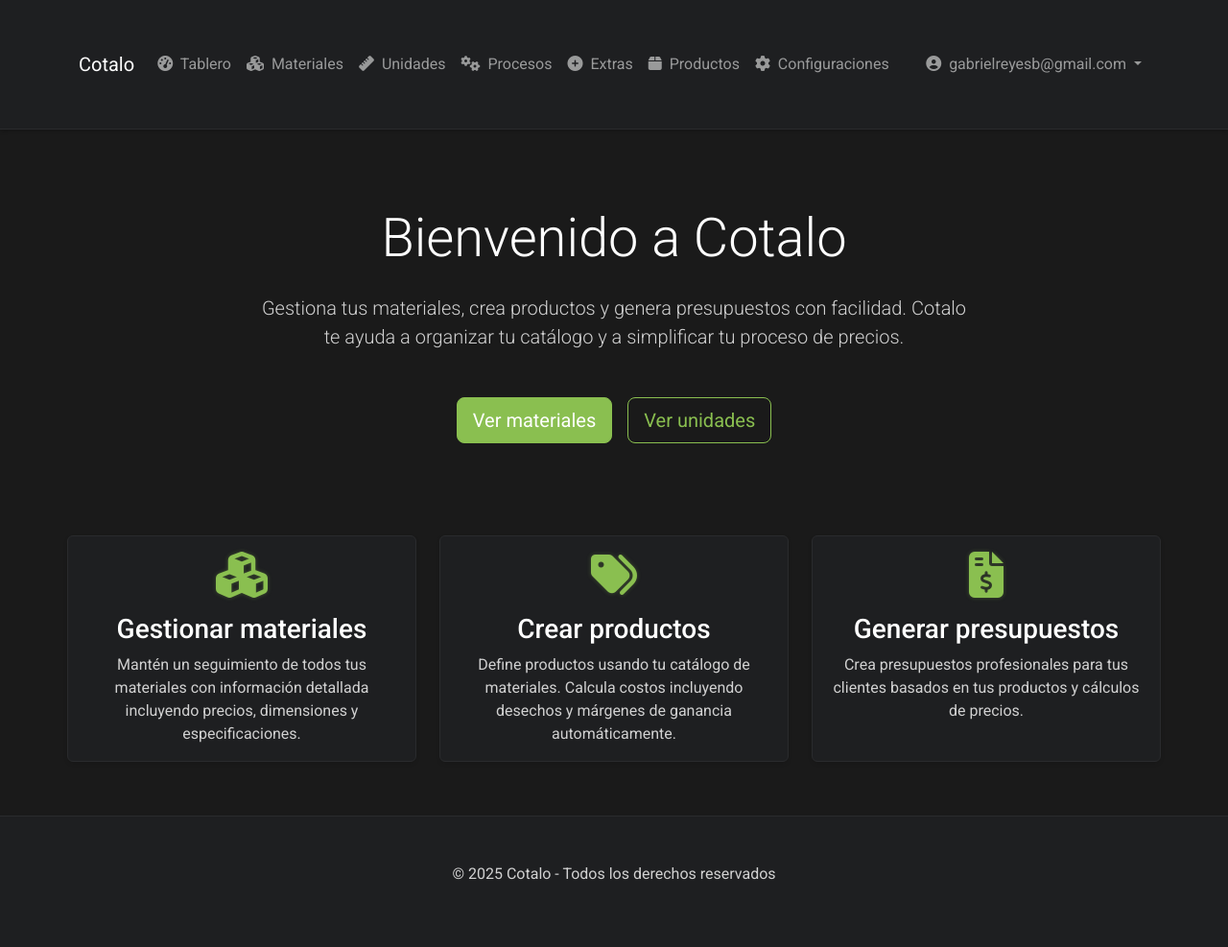
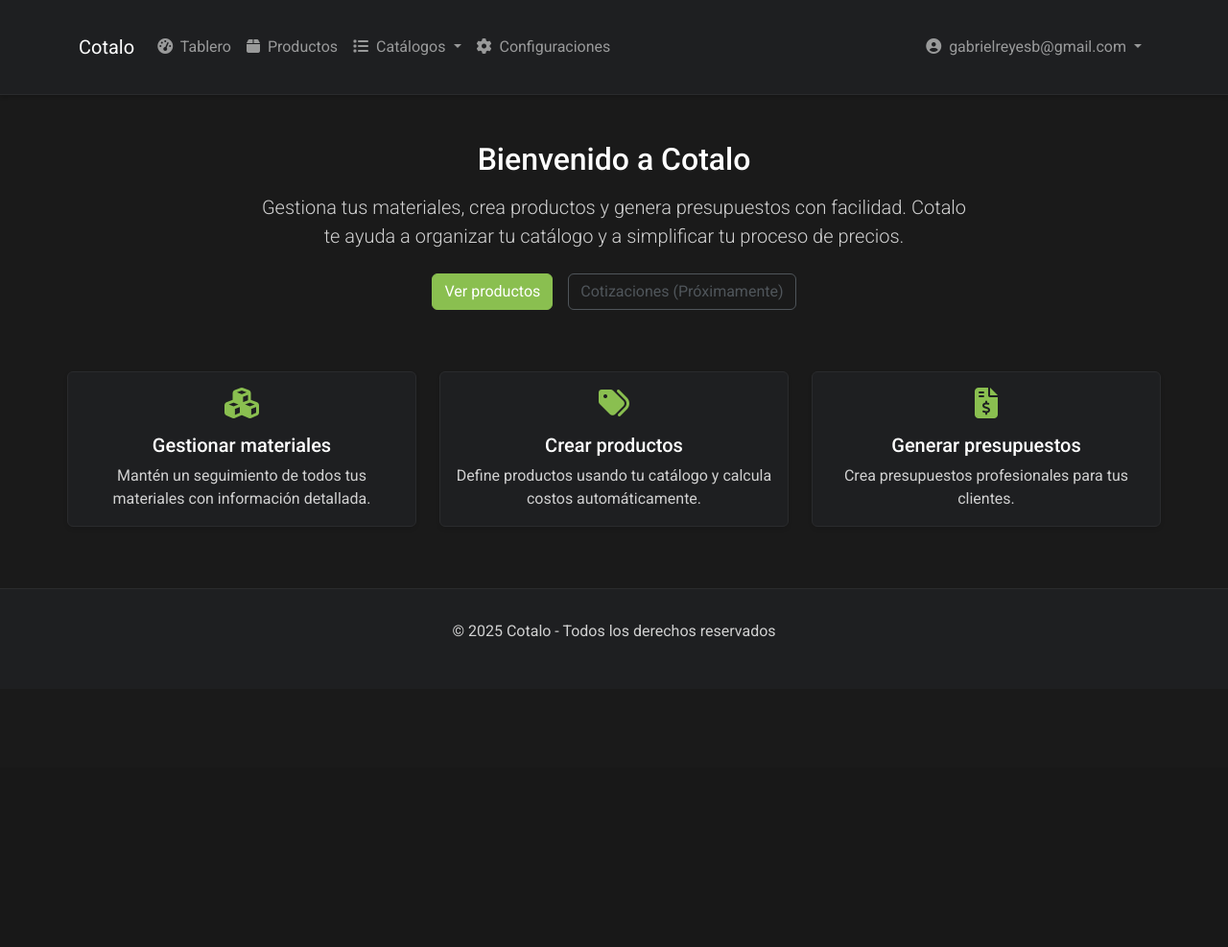
Before and after one commit to gabrielreyesb/cotalo2, a Rails app: page / in a window 1280 px wide. Shown: the whole page at 96% size. After the commit the page ends 664 px from the top, so only its background shows below. Run offline with Rails 7, Linux system fonts and the light colour scheme; a user stored in the database is signed in; style sheets or scripts are compiled from the project's sources; some libraries are stand-ins or nearby versions.

Commit message:
Mejoras visuales generales

```diff
--- a/app/assets/stylesheets/_dark_theme.scss
+++ b/app/assets/stylesheets/_dark_theme.scss
@@ -76,11 +76,11 @@ body {
   &-brand {
     display: flex;
     align-items: center;
-    height: 70px;
+    height: 50px;
   }
 
   &-logo {
-    max-height: 60px;
+    max-height: 40px;
     width: auto;
     object-fit: contain;
   }
--- a/app/assets/stylesheets/application.scss
+++ b/app/assets/stylesheets/application.scss
@@ -28,8 +28,8 @@ body {
 
 // Container adjustments for dark theme
 .container, .container-fluid {
-  padding-top: 1.5rem;
-  padding-bottom: 1.5rem;
+  padding-top: 1rem;
+  padding-bottom: 1rem;
 }
 
 // Link styling for dark theme
@@ -45,13 +45,22 @@ a {
 
 // Application-specific styles
 .main-content {
-  min-height: calc(100vh - 200px);
-  padding: 2rem 0;
+  min-height: auto;
+  padding: 1.5rem 0;
 }
 
 .footer {
   background-color: var(--nav-bg);
   border-top: 1px solid var(--border-color);
-  padding: 1.5rem 0;
+  padding: 1rem 0;
   color: var(--text-secondary);
+  margin-top: 1rem;
 }
+
+// Hide debugging containers
+[style*="border: 3px solid red"],
+div:empty,
+.empty-container,
+div:has(> .debug) {
+  display: none !important;
+}
--- a/app/views/home/index.html.erb
+++ b/app/views/home/index.html.erb
@@ -1,34 +1,33 @@
 <div class="row">
-  <div class="col-md-10 offset-md-1 col-lg-8 offset-lg-2 text-center my-5">
-    <h1 class="display-4 mb-4">Bienvenido a Cotalo</h1>
-    <p class="lead mb-5">
+  <div class="col-md-10 offset-md-1 col-lg-8 offset-lg-2 text-center my-4">
+    <h2 class="mb-3">Bienvenido a Cotalo</h2>
+    <p class="lead mb-4">
       Gestiona tus materiales, crea productos y genera presupuestos con facilidad.
       Cotalo te ayuda a organizar tu catálogo y a simplificar tu proceso de precios.
     </p>
 
     <% if user_signed_in? %>
-      <div class="d-grid gap-3 d-md-flex justify-content-md-center">
-        <%= link_to "Ver materiales", materials_path, class: "btn btn-primary btn-lg" %>
-        <%= link_to "Ver unidades", units_path, class: "btn btn-outline-primary btn-lg" %>
+      <div class="d-grid gap-3 d-md-flex justify-content-md-center mb-3">
+        <%= link_to "Ver productos", products_path, class: "btn btn-primary" %>
+        <span class="btn btn-outline-secondary disabled">Cotizaciones (Próximamente)</span>
       </div>
     <% else %>
-      <div class="d-grid gap-3 d-md-flex justify-content-md-center">
-        <%= link_to "Iniciar sesión", new_user_session_path, class: "btn btn-primary btn-lg" %>
-        <%= link_to "Registrarse", new_user_registration_path, class: "btn btn-outline-primary btn-lg" %>
+      <div class="d-grid gap-3 d-md-flex justify-content-md-center mb-3">
+        <%= link_to "Iniciar sesión", new_user_session_path, class: "btn btn-primary" %>
+        <%= link_to "Registrarse", new_user_registration_path, class: "btn btn-outline-primary" %>
       </div>
     <% end %>
   </div>
 </div>
 
-<div class="row mt-5">
+<div class="row mt-4">
   <div class="col-md-4 mb-4">
     <div class="card h-100">
-      <div class="card-body text-center">
-        <i class="fa fa-cubes fa-3x mb-3" style="color: var(--cotalo-green);"></i>
-        <h3 class="card-title">Gestionar materiales</h3>
+      <div class="card-body text-center p-3">
+        <i class="fa fa-cubes fa-2x mb-3" style="color: var(--cotalo-green);"></i>
+        <h5 class="card-title mb-2">Gestionar materiales</h5>
         <p class="card-text">
-          Mantén un seguimiento de todos tus materiales con información detallada
-          incluyendo precios, dimensiones y especificaciones.
+          Mantén un seguimiento de todos tus materiales con información detallada.
         </p>
       </div>
     </div>
@@ -36,12 +35,11 @@
 
   <div class="col-md-4 mb-4">
     <div class="card h-100">
-      <div class="card-body text-center">
-        <i class="fa fa-tags fa-3x mb-3" style="color: var(--cotalo-green);"></i>
-        <h3 class="card-title">Crear productos</h3>
+      <div class="card-body text-center p-3">
+        <i class="fa fa-tags fa-2x mb-3" style="color: var(--cotalo-green);"></i>
+        <h5 class="card-title mb-2">Crear productos</h5>
         <p class="card-text">
-          Define productos usando tu catálogo de materiales. Calcula costos incluyendo
-          desechos y márgenes de ganancia automáticamente.
+          Define productos usando tu catálogo y calcula costos automáticamente.
         </p>
       </div>
     </div>
@@ -49,12 +47,11 @@
 
   <div class="col-md-4 mb-4">
     <div class="card h-100">
-      <div class="card-body text-center">
-        <i class="fa fa-file-invoice-dollar fa-3x mb-3" style="color: var(--cotalo-green);"></i>
-        <h3 class="card-title">Generar presupuestos</h3>
+      <div class="card-body text-center p-3">
+        <i class="fa fa-file-invoice-dollar fa-2x mb-3" style="color: var(--cotalo-green);"></i>
+        <h5 class="card-title mb-2">Generar presupuestos</h5>
         <p class="card-text">
-          Crea presupuestos profesionales para tus clientes basados en tus productos
-          y cálculos de precios.
+          Crea presupuestos profesionales para tus clientes.
         </p>
       </div>
     </div>
--- a/app/views/layouts/application.html.erb
+++ b/app/views/layouts/application.html.erb
@@ -29,30 +29,30 @@
                   <% end %>
                 </li>
                 <li class="nav-item">
-                  <%= link_to materials_path, class: "nav-link #{current_page?(materials_path) ? 'active' : ''}" do %>
-                    <i class="fa fa-cubes me-1"></i> Materiales
-                  <% end %>
-                </li>
-                <li class="nav-item">
-                  <%= link_to units_path, class: "nav-link #{current_page?(units_path) ? 'active' : ''}" do %>
-                    <i class="fa fa-ruler me-1"></i> Unidades
-                  <% end %>
-                </li>
-                <li class="nav-item">
-                  <%= link_to manufacturing_processes_path, class: "nav-link #{current_page?(manufacturing_processes_path) ? 'active' : ''}" do %>
-                    <i class="fa fa-cogs me-1"></i> Procesos
-                  <% end %>
-                </li>
-                <li class="nav-item">
-                  <%= link_to extras_path, class: "nav-link #{current_page?(extras_path) ? 'active' : ''}" do %>
-                    <i class="fa fa-plus-circle me-1"></i> Extras
-                  <% end %>
-                </li>
-                <li class="nav-item">
                   <%= link_to products_path, class: "nav-link #{current_page?(products_path) ? 'active' : ''}" do %>
                     <i class="fa fa-box me-1"></i> Productos
                   <% end %>
                 </li>
+                <li class="nav-item dropdown">
+                  <a class="nav-link dropdown-toggle <%= 'active' if current_page?(materials_path) || current_page?(units_path) || current_page?(manufacturing_processes_path) || current_page?(extras_path) %>" href="#" id="catalogsDropdown" role="button" data-bs-toggle="dropdown">
+                    <i class="fa fa-list me-1"></i> Catálogos
+                  </a>
+                  <div class="dropdown-menu" aria-labelledby="catalogsDropdown">
+                    <%= link_to materials_path, class: "dropdown-item #{current_page?(materials_path) ? 'active' : ''}" do %>
+                      <i class="fa fa-cubes me-1"></i> Materiales
+                    <% end %>
+                    <%= link_to manufacturing_processes_path, class: "dropdown-item #{current_page?(manufacturing_processes_path) ? 'active' : ''}" do %>
+                      <i class="fa fa-cogs me-1"></i> Procesos
+                    <% end %>
+                    <%= link_to extras_path, class: "dropdown-item #{current_page?(extras_path) ? 'active' : ''}" do %>
+                      <i class="fa fa-plus-circle me-1"></i> Extras
+                    <% end %>
+                    <%= link_to units_path, class: "dropdown-item #{current_page?(units_path) ? 'active' : ''}" do %>
+                      <i class="fa fa-ruler me-1"></i> Unidades
+                    <% end %>
+                  </div>
+                </li>
+
                 <li class="nav-item">
                   <%= link_to edit_app_configs_path, class: "nav-link #{current_page?(edit_app_configs_path) ? 'active' : ''}" do %>
                     <i class="fa fa-cog me-1"></i> Configuraciones
--- a/config/environments/development.rb
+++ b/config/environments/development.rb
@@ -73,4 +73,7 @@ Rails.application.configure do
 
   # Raise error when a before_action's only/except options reference missing actions
   config.action_controller.raise_on_missing_callback_actions = true
+
+  # Add configuration to hide development-specific debugging UI
+  config.hide_debug_containers = true
 end
```
Also changed, not shown: app/javascript/packs/application.js (+15 -0 lines), app/javascript/vue/components/product/PricingTab.vue (+125 -46 lines), app/views/products/index.html.erb (+16 -16 lines).
